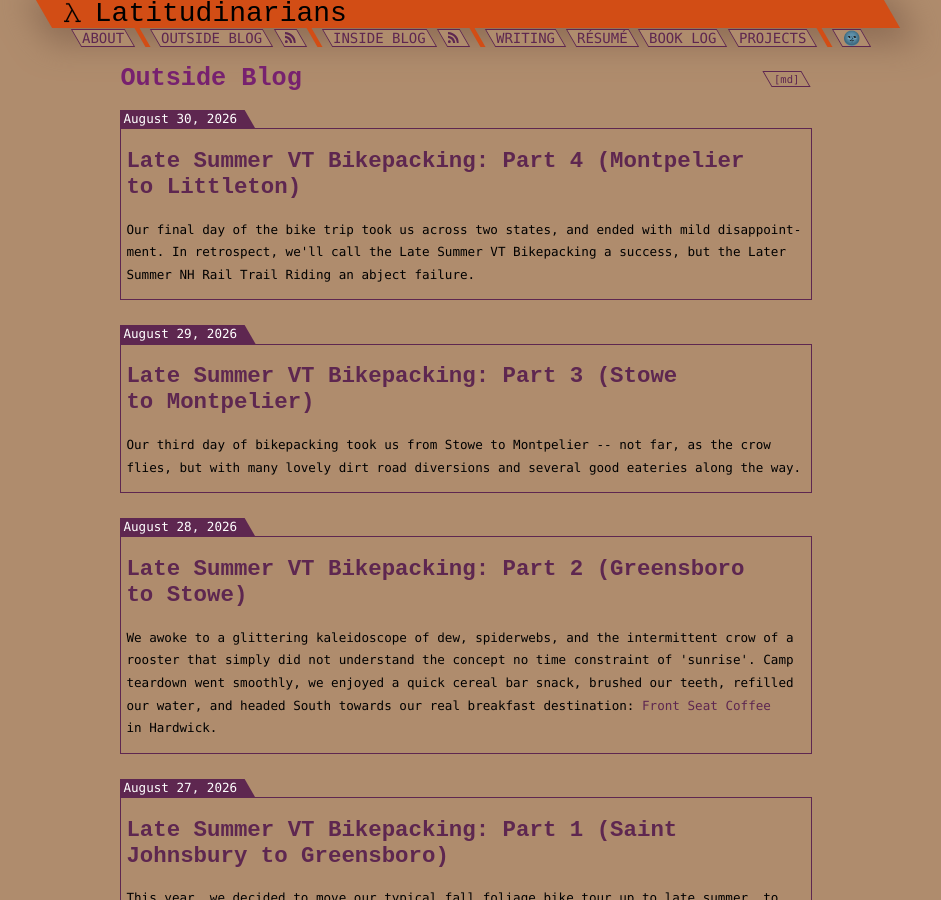
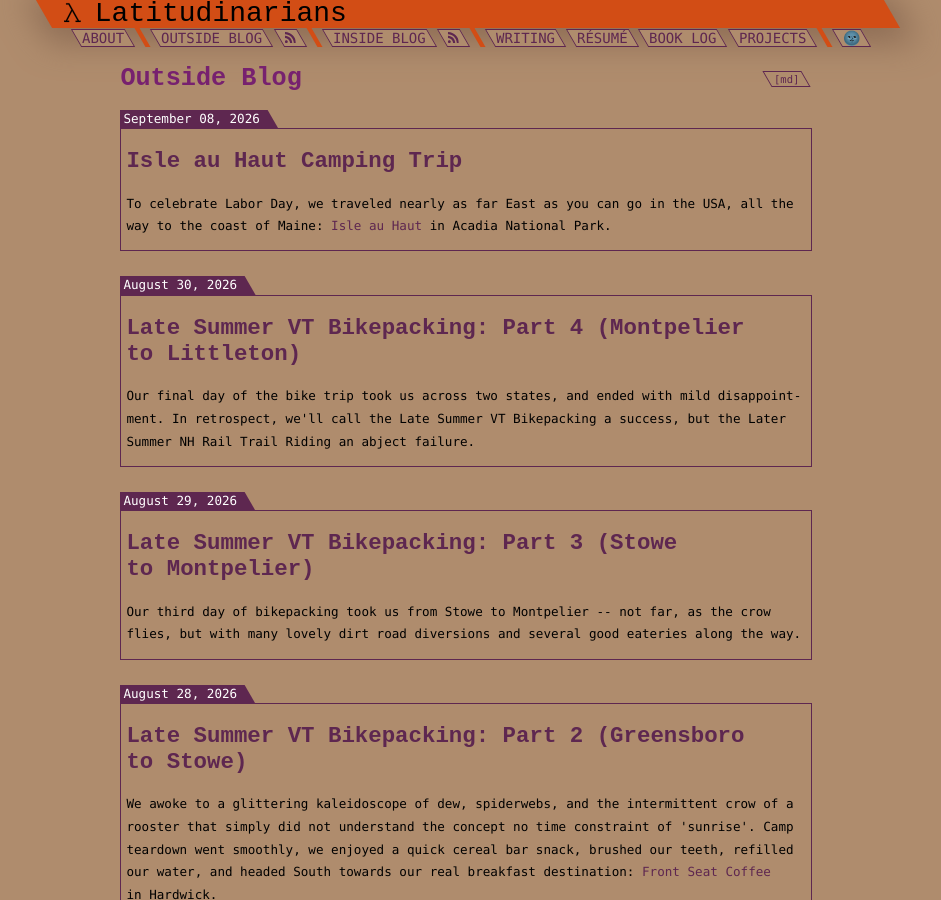
Before and after one commit to nathan-contino/nathan-contino.github.io, a Jekyll site: the page built from _pages/blog.html, in a window 1280 px wide and 900 px high. Shown: the whole window, without its empty margins (174-1115 px from the left). Built offline with Jekyll 4.4.1, drawn with Linux system fonts in a browser that asks for light colours.

Commit message:
Isle au haut blog post + recent posts section on index page

```diff
--- /dev/null
+++ b/_posts/blog/2026-09-08-isle-au-haut.md
@@ -0,0 +1,175 @@
+---
+title:  "Isle au Haut Camping Trip"
+date:   2026-09-08 14:14:22 -0700
+layout: default
+categories: blog
+---
+
+To celebrate Labor Day, we traveled nearly as far East as you can go in the USA, all the way to the coast of Maine: [Isle au Haut](https://en.wikipedia.org/wiki/Isle_au_Haut,_Maine) in Acadia National Park.
+
+<!-- readmore -->
+
+Our day began early, with a 3 AM alarm clock. In the darkness, we showered, forced down some banana & peanut butter bread, and obsessed over our last packing items.
+
+Before long, our comrades and trip planner extroardinaires, referred to by the pseudonyms Mam and Sike here for anonymity (Smike for short), arrived. The journey was long, but the company was good, and time flew until we arrived in Stonington, Maine to catch our 11 AM ferry. As a second breakfast, I enjoyed a perfectly cromulent cinnamon bun and a decidedly weird 'chai latte' from [44 North Coffee](https://44northcoffee.com/), a coffee shop with very cute decor, but a markedly absent espresso machine. My beverage wasn't bad, but I can't say I wasn't disappointed not to get a nice foamy milk drink before spending 48+ hours on an island without running water or electricity.
+
+We arrived early, but not so early so as to waste time, so I was soon back at the ferry dock. Meanwhile, our comrades plotted the ramifications of their lone missing bag, which apparently contained nearly all of our dry goods, seriously complicating our dinner plans for the night and our dreams of a blueberry pancake breakfast. While there was enough time for a not-quite-chai-tea-latte, there was not enough time to drive all the way back to Littleton to reclaim the bag, so we pivoted with some ramen and snacks.
+
+We boarded the ferry, and kept our eyes peeled for whales (alas, no joy) as we journeyed past the town of Isle au Haut to our final destination: Duck Island Harbor Campground.
+
+{% include figure.html url="2026_09_08/1.webp" description="an improvised paper bag of ramen on the ferry" %}
+
+{% include figure.html url="2026_09_08/2.webp" description="this is what littleton will look like in 2050 if you don't put solar panels on your roof" %}
+
+{% include figure.html url="2026_09_08/3.webp" description="sailboats and farmhouses" %}
+
+{% include figure.html url="2026_09_08/4.webp" description="enjoying a classic new england lighthouse" %}
+
+The ferry ride didn't take long, so we still had half a day of daylight left to burn. We celebrated arriving at our destination in once piece (minus some dry goods that we could cope without anyway) with a cold beer and some salami cheese wraps. We hydrated ourselves with some water... and hit the first snag of the trip.
+
+{% include figure.html url="2026_09_08/5.webp" description="the gang investigates the campsite" %}
+
+The campground's non-potable water pump, a cast iron behemoth that must be at least 100 years old, was non-functional. Rats. We brought a few liters of water, but nowhere near enough for 3 days and 2 nights. There was a trickle of a stream nearby, but it would take _ages_ to refill and filter water from it. Our hopes of boiling luxurious quantities of ramen noodles were dashed.
+
+We tried hunting down the ranger, who we had seen on our way to the water pump, but they were nowhere to be found. We tried calling the ranger office, but nobody picked up. Sure, we had water filters and a few liters of water, but after drinking a couple of liters right after lunch, we started to worry: would we have to start rationing our water? The town has a store, but none of us could agree on what time it closed -- one of us remembered 2 PM, another heard 5 PM. A heated discussion ensued, the island's greatest (or surely among the several hundred greatest) minds bent towards the incredibly challenging task of keeping 4 relatively healthy 30-somethings alive for 48 hours of vacation camping.
+
+Eventually, we started walking to town. Just 4.5 miles of hiking trails, after all, and we had all afternoon.
+
+{% include figure.html url="2026_09_08/6.webp" description="a lovely property on the way to town" %}
+
+{% include figure.html url="2026_09_08/7.webp" description="we mostly hiked on the trails, but the last segment was more direct on the island's lone dirt road" %}
+
+I won't lie: it wasn't the most pleasant hike. Sure, the surroundings were gorgeous. Sure, the day was a perfect partly sunny blend of balmy sunny bits checkerboarded with cooling breezy shady stretches. Sure, we had great company, enough water for the day, water filters to refill from streams, and plenty of food and snacks to keep ourselves going. But we were also running on 5 hours of sleep, had our hopes dashed just as we started to get comfortable, and I didn't get any foamed milk. As they say, trying times.
+
+So it was lovely to arrive at town around 2:30 to discover the general store open until 6 and a pop-up panini food truck open til 3. We feasted on our bounty of paninis, chips, beer, and ice cream treats that look suspiciously like candy bars. We loaded up on some spare water, and acquired some additional food items (and another pack of beer) to fill the gaps left by our missing dry goods bag. We even finally found a ranger at the town station who promised to bring some containers of (potable, even!) water to the pump so campers wouldn't have to hunt for sketchy streams. And the ranger even promised to fix the pump (he later did, and proved to us with video evidence that it is indeed incredibly tedious to remedy).
+
+{% include figure.html url="2026_09_08/8.webp" description="crisis averted" %}
+
+{% include figure.html url="2026_09_08/9.webp" description="recreating our epic earlier meeting of the minds" %}
+
+Our hope was restored. From that point on, everything seemed so much better and easier. The sun seemed brighter. Our conversations grew sillier, and more full of Tom Bombadil references. The trails seemed better maintained (OK, not that one -- they really need to trim back the blueberry bushes on the North end of the town trail).
+
+{% include figure.html url="2026_09_08/10.webp" description="hiking back towards the campground through some very aggressive blueberry bushes" %}
+
+After stopping several times in an attempt to lure my compatriots to a watery grave, I gave up and decided to just swim with them instead. The water was far from warm, but the late afternoon sun turned up the heat enough to make it worth the dip.
+
+{% include figure.html url="2026_09_08/11.webp" description="hope restored at eben's head" %}
+
+We wrapped up our ramble along the coast with a stop by the water station, where the rangers had already put out water (it was nice to not have to double back for a refill, having depleted much of our stores on the sunny walk back from town). And as we rounded Duck Harbor, a passing storm ushered in some of the most perfect golden hour lighting I've ever seen.
+
+{% include figure.html url="2026_09_08/12.webp" description="taking advantage of golden hour for a harbor photoshoot" %}
+
+A few raindrops tried to interrupt our photoshoot, but then dropped a [double rainbow](https://www.youtube.com/watch?v=MX0D4oZwCsA) right at the end of the bay.
+
+{% include figure.html url="2026_09_08/13.webp" description="what does this mean?" %}
+
+{% include figure.html url="2026_09_08/14.webp" description="it's so bright, so vivid" %}
+
+As the rainbow faded away, our ramen cooked, and we enjoyed a crispy brew on the beach just steps away from our campsite. Doesn't get much better than that.
+
+{% include figure.html url="2026_09_08/15.webp" description="a crispy sunset bev" %}
+
+{% include figure.html url="2026_09_08/16.webp" description="brought to you by some of the finest brews in new hampshire" %}
+
+{% include figure.html url="2026_09_08/17.webp" description="obligatory amateur astrophotography" %}
+
+The next day arrived with puffy pink cotton candy clouds, or so smike tell me, because I was still in my tent.
+
+{% include figure.html url="2026_09_08/18.webp" description="alleged puffy pink cotton candy clouds: a hoax?" %}
+
+Meanwhile, Meg and I were hard at work observing the local echinoderm population.
+
+{% include figure.html url="2026_09_08/19.webp" description="hot echinoderms in your area" %}
+
+Thankfully our packing supplies included enough breakfast that we didn't have to resort to escargot.
+
+{% include figure.html url="2026_09_08/20.webp" description="breakfast: improvised edition" %}
+
+{% include figure.html url="2026_09_08/21.webp" description="not bad for foraged ingredients we found in the woods" %}
+
+{% include figure.html url="2026_09_08/22.webp" description="just kidding, we brought most of the ingredients with us" %}
+
+After wrapping up breakfast, we rambled our way onto some new trails, this time exploring the South end of the island. On the harbor side, the wind was strong and the beaches were mostly composed of massive person-sized granite and limestone chunks. But once we rounded the corner, we found ourselves in a paradise of sun-drenched silky-smooth stones. I couldn't resist taking a dip.
+
+{% include figure.html url="2026_09_08/23.webp" description="dippin" %}
+
+{% include figure.html url="2026_09_08/24.webp" description="An even deeper dip" %}
+
+We gorged ourselves on an entire block of cheese (not a joke, it really went down easy), most of a box of Triscuits, and some perfectly baked oatmeal cookies (thanks Mam!). Our cheese break gave us the perfect opportunity to appreciate the local seal population, who seemed elusive at first, but eventually yielded to the power of our binoculars.
+
+{% include figure.html url="2026_09_08/25.webp" description="seals dip even deeper than my deeper dip" %}
+
+{% include figure.html url="2026_09_08/26.webp" description="a seal yielding to the power of our binocular vision -- wait no that's just a nice monarch" %}
+
+As we continued our journey past the island of Eastern Ear, my friends were kind enough not to abandon me as I explored the sub-island.
+
+{% include figure.html url="2026_09_08/27.webp" description="exploring the eastern ear" %}
+
+Or maybe they were just distracted by the local crustacean and echinoderm populations:
+
+{% include figure.html url="2026_09_08/28.webp" description="tiny crab, tiny crab, so tiny, so crab (to the tune of 'Land Down Under' by Men at Work" %}
+
+{% include figure.html url="2026_09_08/29.webp" description="orange snail, he's an orange snail (to the tune of 'Don't You Forget About Me' by Simple Minds" %}
+
+We foraged our way up the West coast, enjoying the scenic views, but possibly enjoying the surprisingly ripe local raspberries and blackberries even more.
+
+{% include figure.html url="2026_09_08/31.webp" description="a small portion of our blackberry exposure" %}
+
+Sadly, Mam's leg is still recovering from ~Meg's 2025 sabotage~ a tragic 2025 see-sawing injury, so Smike opted out of visiting Duck Harbor Mountain. I'm stupid, so I climbed it in my Bedrock Sandals. Turned out OK, but I wouldn't recommend it to most people. The trail involves a good amount of scrambling and climbing, which was quite fun, but probably awfully risky with exposed toes.
+
+{% include figure.html url="2026_09_08/30.webp" description="if you thought this was us atop Duck Harbor Mountain, you thought wrong" %}
+
+{% include figure.html url="2026_09_08/32.webp" description="if you thought this wasn't us atop Duck Harbor Mountain, you thought wrong" %}
+
+{% include figure.html url="2026_09_08/33.webp" description="you can juuust make out stonington in the distance if you zoom" %}
+
+Despite my woefully inadequate footwear, we booked it across the island, reaching the campsite only a half hour or so after Smike. And then, we again feasted.
+
+{% include figure.html url="2026_09_08/34.webp" description="all of the nutrients a growing boy needs" %}
+
+Soon after feasting, we courted danger once again with a very chilly dip in the ocean. No cramps were had, thus completely disproving the classic old wives' tale.
+
+{% include figure.html url="2026_09_08/35.webp" description="we are colder than we look here" %}
+
+After our swim, we warmed up by the fire and enjoyed some hobo potatoes with curry ketchup. Sike finally completed his carving masterpiece, and consequently used said masterpiece of improvised chopsticks to eat potatoes.
+
+{% include figure.html url="2026_09_08/37.webp" description="a crisp vermont morning" %}
+
+
+In addition to making it impossible to warm up after our chilly swim, the partly cloudy conditions and stagnant air enabled some previously unseen residents of the island to rear their ugly heads: mosquitoes.
+
+{% include figure.html url="2026_09_08/36.webp" description="a scene familiar to all residents of the northeast" %}
+
+We did our best to evade the mosquitoes as we enjoyed a truly epic sunset. The author isn't sure it was worth it, considering the 20+ bites he is currently enduring on his ankles alone. But when the bites stop itching, it'll probably seem worth it in retrospect.
+
+{% include figure.html url="2026_09_08/38.webp" description="meg hitting up the watercolors again" %}
+
+{% include figure.html url="2026_09_08/39.webp" description="impressive sunset saturation" %}
+
+{% include figure.html url="2026_09_08/40.webp" description="sunset brought to you by wildbloom beer, allegedly" %}
+
+The sun set, and we enjoyed a couple more beverages at the fire before turning in. It's astonishing how much a day in the sun can drain you, even when you just walk around, eat cheese, pick blackberries, and swim.
+
+The next morning, we saw no pink cotton candy clouds, but some of us were surprised to meet the local mouse population on the trails (thankfully not in the lean-to).
+
+{% include figure.html url="2026_09_08/41.webp" description="the meeses of the island" %}
+
+We had a relaxing morning of oatmeal, artisanal coffee fit for a queen, etymological discussion about [buoys](https://www.etymonline.com/word/buoy), and relaxation as we tried to guess if labor day counted as a summer or a fall holiday (turns out, it counts as summer). We took in our last precious moments of remote life on the island before returning to the daily grind of remote work from the mountains.
+
+{% include figure.html url="2026_09_08/42.webp" description="a buoy boy" %}
+
+{% include figure.html url="2026_09_08/43.webp" description="coffee with the queen" %}
+
+{% include figure.html url="2026_09_08/44.webp" description="a lobstahman or comrade sike? you be the judge" %}
+
+Soon enough, the ferry showed up. We took our final pictures of the island, boarded the top of the ferry for the optimal views, bundled up against the cool ocean winds, and headed home.
+
+{% include figure.html url="2026_09_08/45.webp" description="lean-to group pic" %}
+
+{% include figure.html url="2026_09_08/46.webp" description="an attempt to take a group pic with water in the frame (technically successful)" %}
+
+The drive home was long, and delivered fewer lobster rolls and ice cream cones than originally promised. But I can't blame the residents of Maine for not wanting to work on Labor Day. Fortunately, we did eventually find a lobster roll, and it did not disappoint:
+
+{% include figure.html url="2026_09_08/47.webp" description="the final roll" %}
+
+All in all, we had a lovely trip. Everyone seems obsessed with employing me as a sea captain, sailing the friend group around the Maine Coast, so I think we'll return once we procure a seaworthy sailing vessel. And possibly a private island: I'm not sure Meg and Mam's sheep herd will fit on the sailboat (but maybe we'll just get a really big sailboat instead).
```
Also changed, not shown: index.md (+11 -0 lines).
